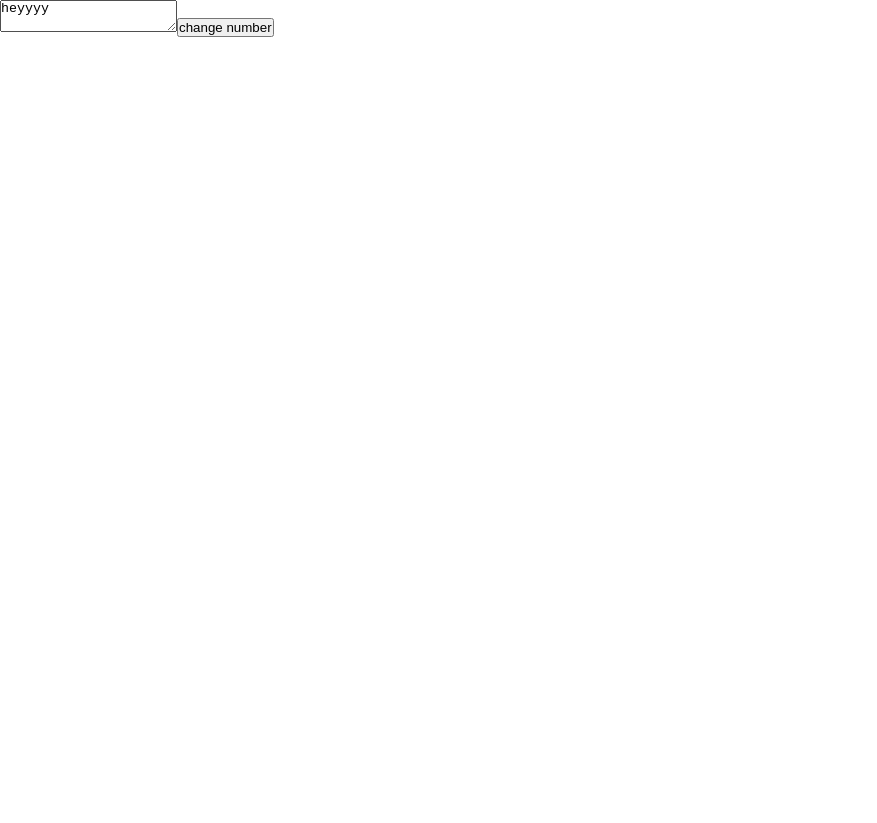
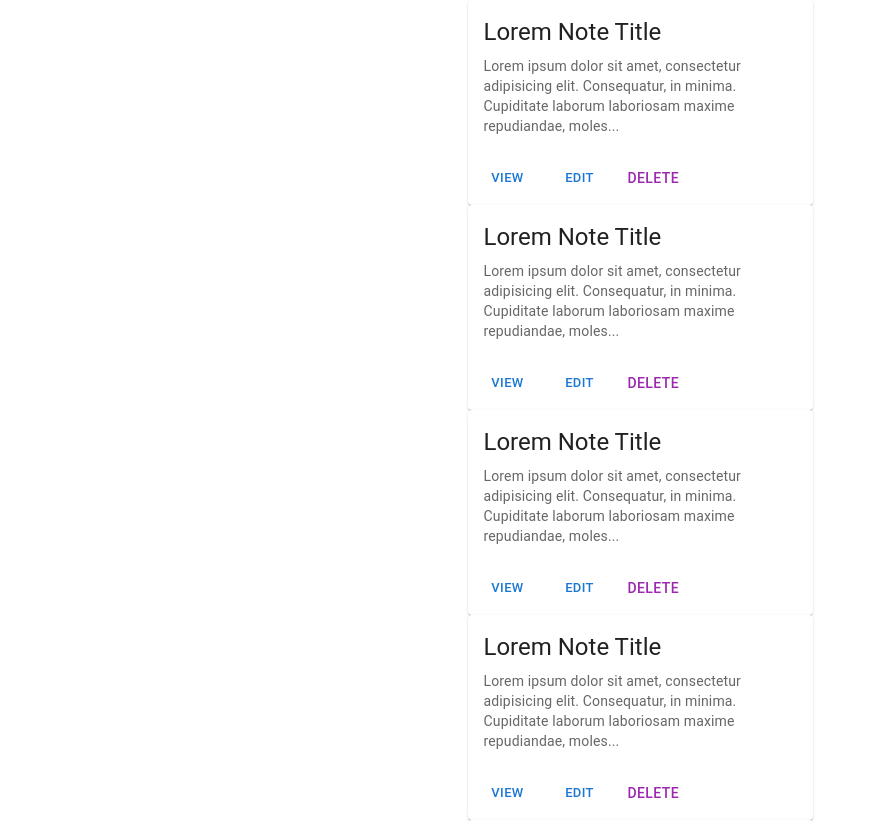
Before and after one commit to Folareen/sleek-notes, a React (Create React App) app: page / in a window 1280 px wide. Shown: the top 823 px of the page, without its empty margins (0-877 px from the left). Before the commit the page ends 800 px from the top, so only its background shows below. Built offline with nearby package versions, Linux system fonts and the light colour scheme.

Commit message:
note preview

```diff
--- a/src/App.jsx
+++ b/src/App.js
@@ -1,4 +1,5 @@
 import React, { Component } from "react";
+import NotePreview from "./components/NotePreview";
 export default class App extends Component {
   constructor(props) {
     super(props);
@@ -11,22 +12,26 @@
     this.setState({ edit: !this.state.edit });
   };
 
-  componentDidUpdate(){
-    if(this.state.edit){
-      document.querySelector('textarea').disabled = false;
-      document.querySelector(".state").textContent = "state is true"
-    }else{
-      document.querySelector('textarea').disabled = true;
+  componentDidUpdate() {
+    if (this.state.edit) {
+      document.querySelector("textarea").disabled = false;
+      document.querySelector(".state").textContent = "state is true";
+    } else {
+      document.querySelector("textarea").disabled = true;
       document.querySelector(".state").textContent = "state is false";
     }
   }
 
-
   render() {
     return (
       <div>
+        <NotePreview />
+        <NotePreview />
+        <NotePreview />
+        <NotePreview />
+        <NotePreview />
         <p className="state"></p>
-        <textarea >heyyyy</textarea>
+        <textarea>heyyyy</textarea>
         <button onClick={this.changeValue}>change number</button>
       </div>
     );
--- /dev/null
+++ b/src/components/NotePreview.jsx
@@ -0,0 +1,29 @@
+import React, { Component } from 'react'
+import Card from '@mui/material/Card';
+import CardActions from '@mui/material/CardActions';
+import CardContent from '@mui/material/CardContent';
+import Button from '@mui/material/Button';
+import Typography from '@mui/material/Typography';
+
+export default class NotePreview extends Component {
+
+  render() {
+    return (
+    <Card sx={{ maxWidth: 345, m:'auto' }}>
+      <CardContent>
+        <Typography gutterBottom variant="h5" component="div">
+          Lorem Note Title
+        </Typography>
+        <Typography variant="body2" color="text.secondary">
+          Lorem ipsum dolor sit amet, consectetur adipisicing elit. Consequatur, in minima. Cupiditate laborum laboriosam maxime repudiandae, moles...
+        </Typography>
+      </CardContent>
+      <CardActions>
+        <Button size="small">View</Button>
+        <Button size="small">Edit</Button>
+        <Button color="secondary">Delete</Button>
+      </CardActions>
+    </Card>
+    )
+  }
+}
```
